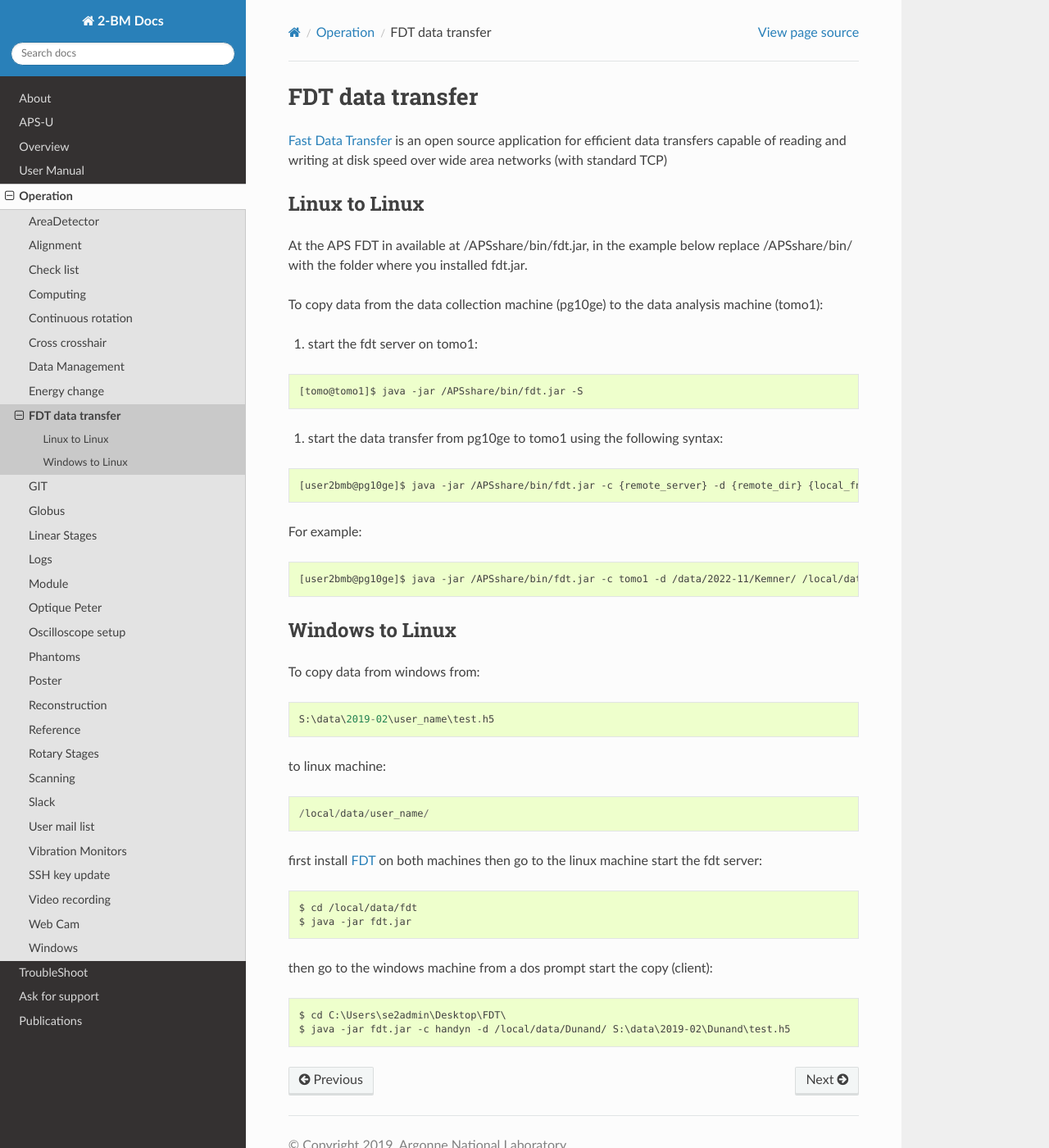
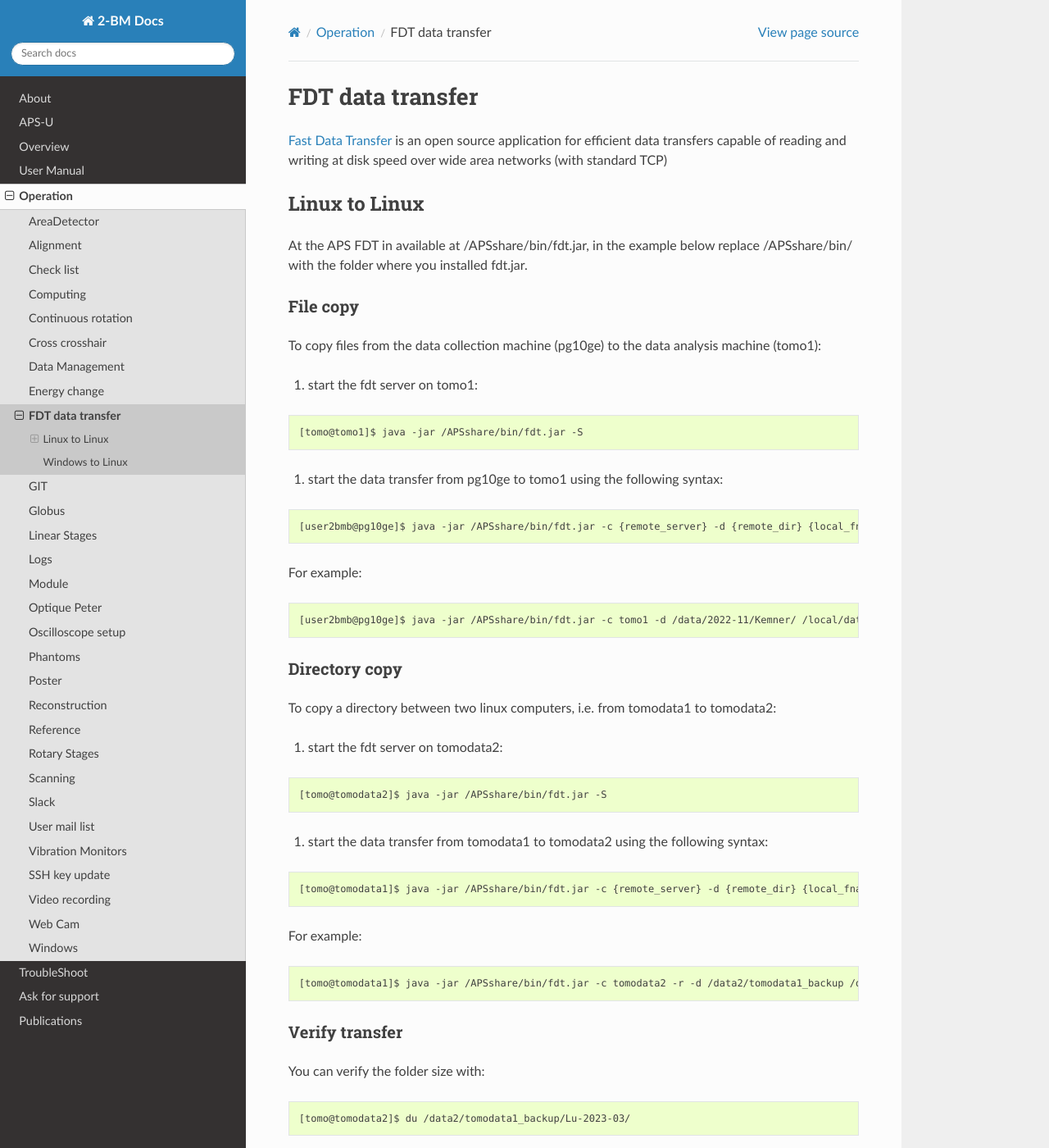
Before and after one commit to xray-imaging/2bm-docs, a Sphinx documentation site: the page built from docs/source/ops/item_045.rst, in a window 1280 px wide and 1400 px high. Shown: the whole window at 82% size. Built offline with Sphinx 7.4.7 and the Read the Docs theme 2.0.0, drawn with Linux system fonts in a browser that asks for light colours; the version number could not be read and is left out; some of the changed text lies outside the part shown.

Commit message:
added FDT instructions

```diff
--- a/docs/source/ops/item_045.rst
+++ b/docs/source/ops/item_045.rst
@@ -12,7 +12,10 @@ At the APS FDT in available at /APSshare/bin/fdt.jar, in the example below repla
 where you installed fdt.jar.
 
 
-To copy data from the data collection machine (pg10ge) to the data analysis machine (tomo1):
+File copy
+~~~~~~~~~
+
+To copy files from the data collection machine (pg10ge) to the data analysis machine (tomo1):
 
 #. start the fdt server on tomo1:
 
@@ -30,6 +33,41 @@ For example:
 ::
 
    [user2bmb@pg10ge]$ java -jar /APSshare/bin/fdt.jar -c tomo1 -d /data/2022-11/Kemner/ /local/data/2022-11/Kemner/*.h5
+
+Directory copy
+~~~~~~~~~~~~~~
+
+To copy a directory between two linux computers, i.e. from tomodata1 to tomodata2:
+
+#. start the fdt server on tomodata2:
+
+::
+
+   [tomo@tomodata2]$ java -jar /APSshare/bin/fdt.jar -S
+
+#. start the data transfer from tomodata1 to tomodata2 using the following syntax:
+
+::
+
+   [tomo@tomodata1]$ java -jar /APSshare/bin/fdt.jar -c {remote_server} -d {remote_dir} {local_fname}
+
+For example:
+::
+
+   [tomo@tomodata1]$ java -jar /APSshare/bin/fdt.jar -c tomodata2 -r -d /data2/tomodata1_backup /data/Lu-2023-03/
+
+Verify transfer
+~~~~~~~~~~~~~~~
+
+You can verify the folder size with:
+::
+
+    [tomo@tomodata2]$ du /data2/tomodata1_backup/Lu-2023-03/
+
+and the number of files with:
+::
+
+    [tomo@tomodata2]$ find /data2/tomodata1_backup/Lu-2023-03/ -type f | wc -l
 
 
 Windows to Linux
```
